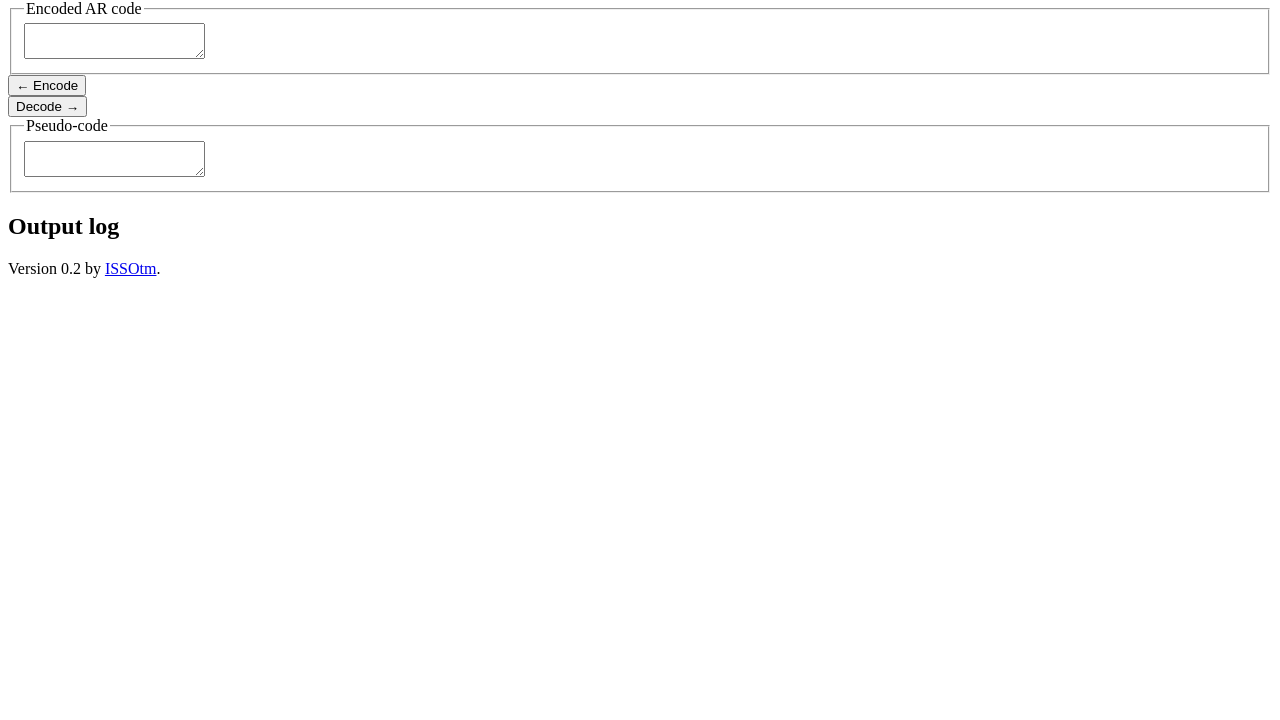
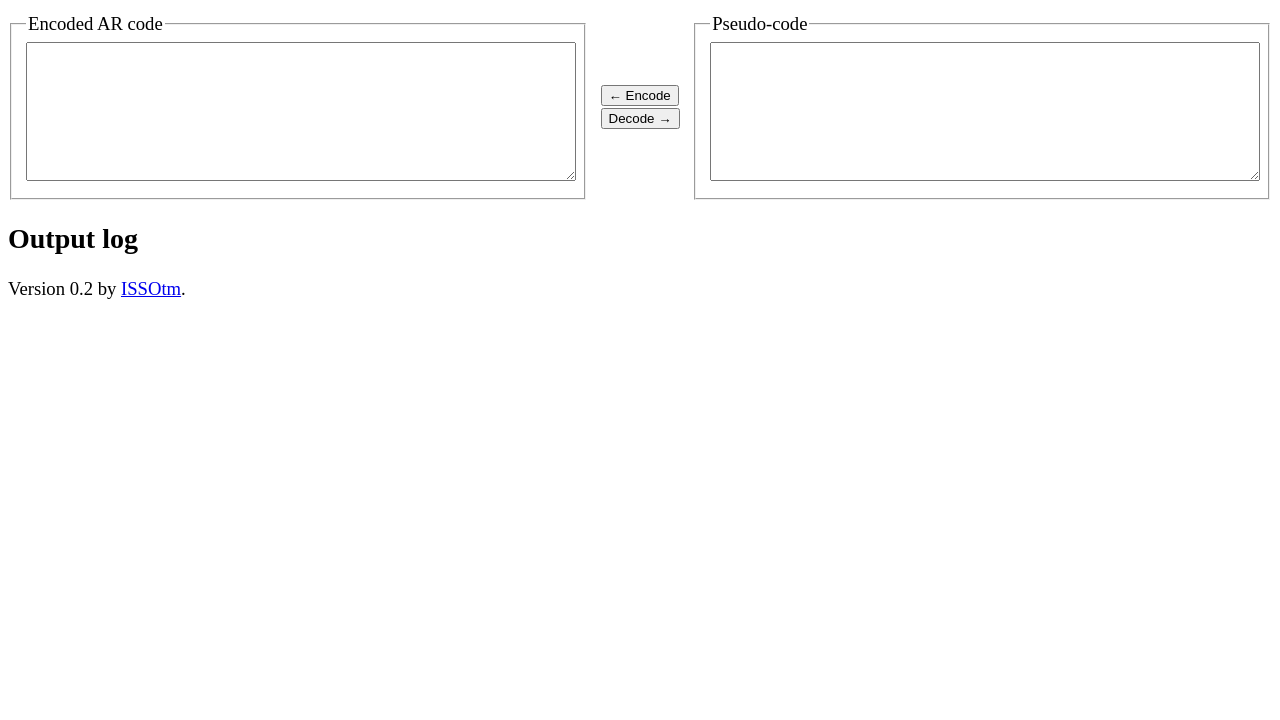
Before and after one commit to ISSOtm/nds-ar-encoder, a plain HTML site: page index.html in a window 1280 px wide. Shown: the part 80-800 px from the top of the page. Drawn offline with Linux system fonts and the light colour scheme.

Commit message:
Publish v0.2.1

```diff
--- a/index.html
+++ b/index.html
@@ -35,14 +35,14 @@ SOFTWARE.
         <meta name="keywords" content="Action Replay, AR, DS, Nintendo DS, NDS, Nitro, code, encode, decode" />
         <link rel="author" href="https://eldred.fr/" />
 
-        <!-- link rel="stylesheet" href="style.css" / -->
+        <link rel="stylesheet" href="style.css" />
     </head>
 
     <body>
         <main>
             <h1>Online NDS Action Replay encoder/decoder</h1>
 
-            <section>
+            <section id="fields">
                 <fieldset>
                     <legend>Encoded AR code</legend>
                     <textarea id="arCode"></textarea>
--- /dev/null
+++ b/style.css
@@ -0,0 +1,32 @@
+
+body {
+    font-size: 14pt;
+}
+
+
+#fields {
+    display: flex;
+    flex-direction: row;
+    align-items: center;
+}
+
+@media screen and (max-width: 700px) {
+    #fields {
+        flex-direction: column;
+    }
+}
+
+#fields > fieldset {
+    flex-grow: 1;
+}
+
+#fields textarea {
+    width: 100%;
+    min-height: 10em;
+    resize: vertical;
+    overflow: auto;
+}
+
+#encodingButtons {
+    margin: 0 1%;
+}
```
Also changed, not shown: 1 other file.
